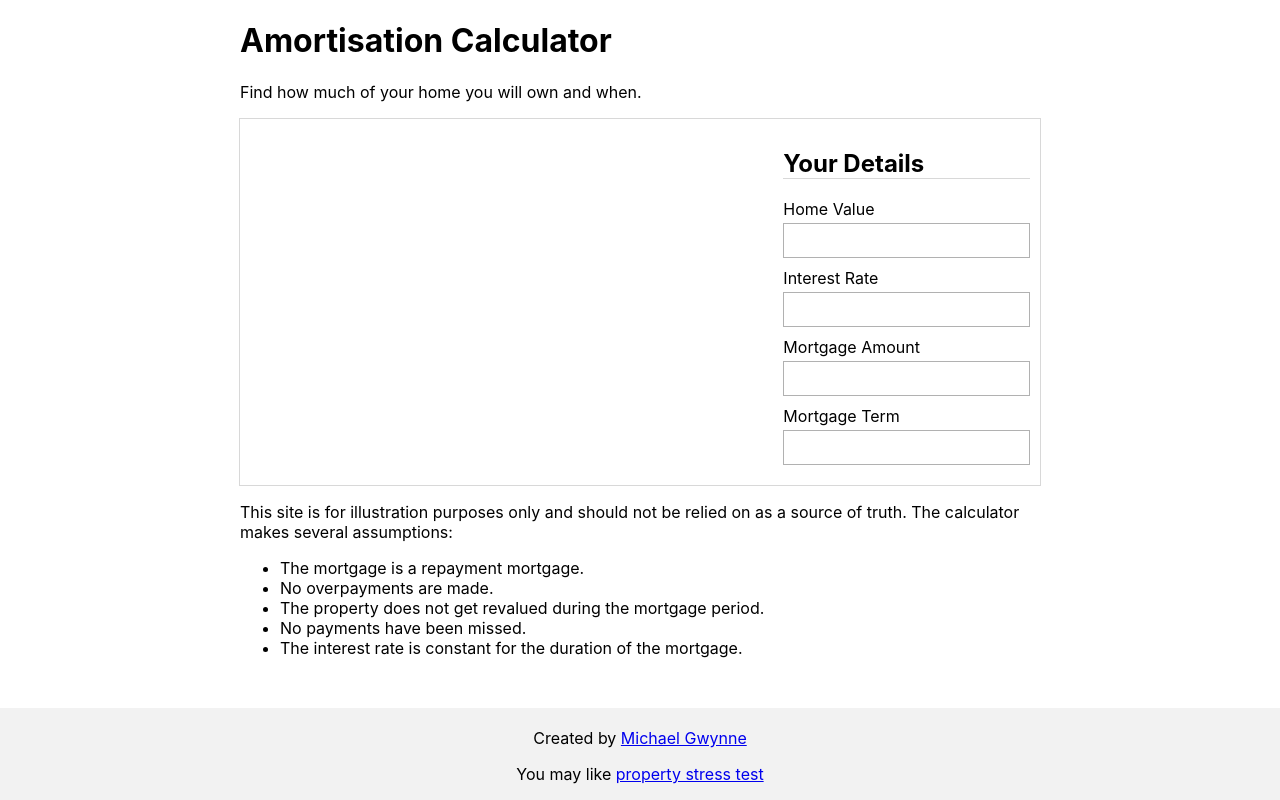
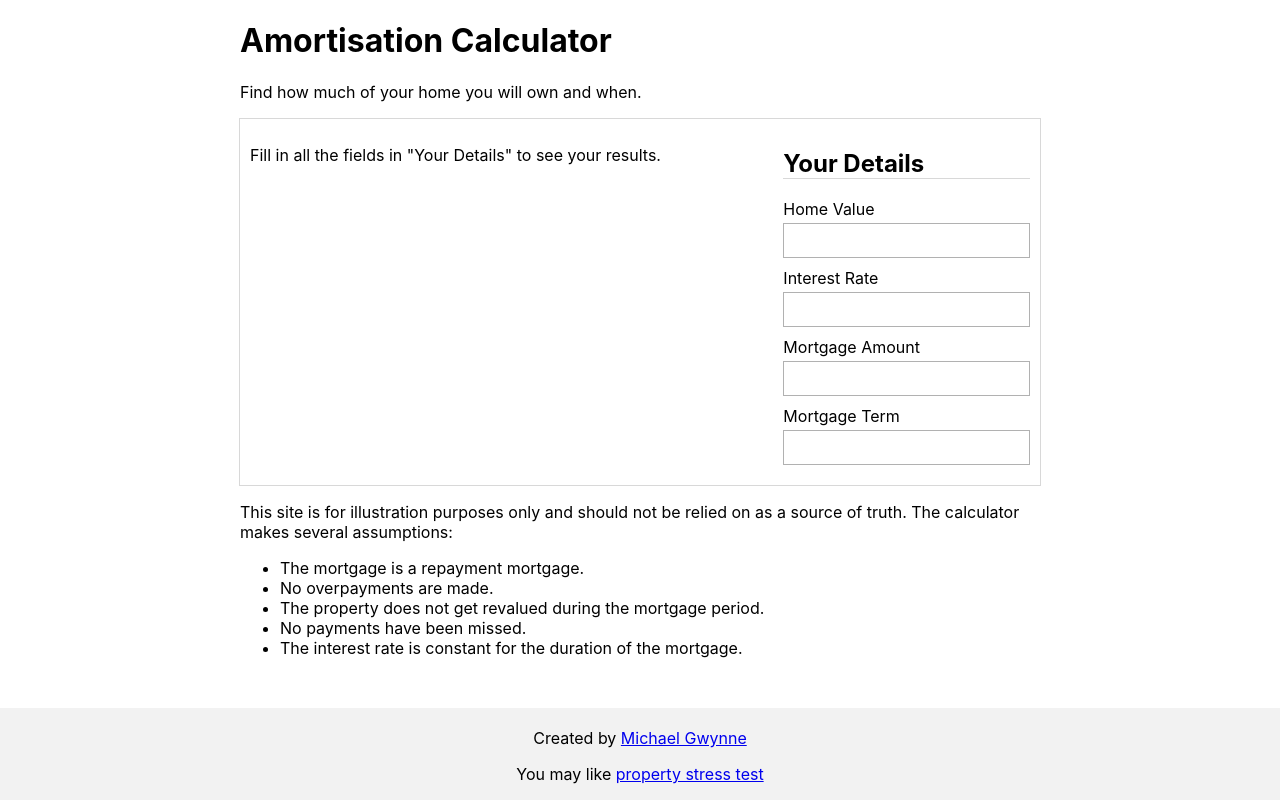
Before and after one commit to votemike/amortisation-calculator, a React (Create React App) app: page / in a window 1280 px wide. Built offline with nearby package versions, Linux system fonts and the light colour scheme.

Commit message:
Finished

```diff
--- a/src/App.js
+++ b/src/App.js
@@ -3,7 +3,6 @@ import Calculator from './Calculator';
 import './App.scss';
 
 function App() {
-  //@TODO move all the static text in to public/index.html
   return (
     <>
       <div className="main">
--- a/src/Calculator.js
+++ b/src/Calculator.js
@@ -22,9 +22,9 @@ class Calculator extends React.Component {
   }
 
   getPaymentRows() {
-    const payment = mortgageJs.calculatePayment(this.state.value, this.state.value-this.state.mortgage, this.state.rate/100, this.state.term);
+    const payment = mortgageJs.calculatePayment(this.state.value, this.state.value - this.state.mortgage, this.state.rate / 100, this.state.term);
     const rows = [];
-    for (let i = 11; i < payment.paymentSchedule.length; i=i+12) {
+    for (let i = 11; i < payment.paymentSchedule.length; i = i + 12) {
       rows.push(payment.paymentSchedule[i]);
     }
 
@@ -37,12 +37,12 @@ class Calculator extends React.Component {
     for (const [index, value] of rows.entries()) {
       newRows.push(
         <tr key={index}>
-          <td>{index+1}</td>
+          <td>{index + 1}</td>
           <td className="numeric">{value.balance.toFixed(2)}</td>
-          <td className="numeric">{(this.state.value-value.balance).toFixed(2)}</td>
+          <td className="numeric">{(this.state.value - value.balance).toFixed(2)}</td>
           <td className="numeric">{value.totalInterest.toFixed(2)}</td>
           <td className="numeric">{value.totalPayments.toFixed(2)}</td>
-          <td className="numeric">{(100*(this.state.value-value.balance)/this.state.value).toFixed(2)}</td>
+          <td className="numeric">{(100 * (this.state.value - value.balance) / this.state.value).toFixed(2)}</td>
         </tr>
       );
     }
@@ -50,34 +50,35 @@ class Calculator extends React.Component {
     return newRows;
   }
 
-  renderTableBody() {
-    if (this.state.value && this.state.rate && this.state.mortgage && this.state.term) {
+  renderResults() {
+    if (!this.state.value || !this.state.rate || !this.state.mortgage || !this.state.term) {
+      return <p>Fill in all the fields in "Your Details" to see your results.</p>
+    }
+
     return (
+      <table>
+        <thead>
+        <tr>
+          <th>Year</th>
+          <th>Mortgage remaining</th>
+          <th>Value Owned</th>
+          <th>Interest Paid To Date</th>
+          <th>Total Paid</th>
+          <th>% Owned</th>
+        </tr>
+        </thead>
         <tbody>
         {this.renderRows()}
         </tbody>
+      </table>
     );
-    }
   }
 
   render() {
     return (
-      <>
       <div className="calculator">
         <div className="results">
-            {/*<table>*/}
-            {/*  <thead>*/}
-            {/*  <tr>*/}
-            {/*    <th>Year</th>*/}
-            {/*    <th>Mortgage remaining</th>*/}
-            {/*    <th>Value Owned</th>*/}
-            {/*    <th>Interest Paid To Date</th>*/}
-            {/*    <th>Total Paid</th>*/}
-            {/*    <th>% Owned</th>*/}
-            {/*  </tr>*/}
-            {/*  </thead>*/}
-            {/*  {this.renderTableBody()}*/}
-            {/*</table>*/}
+          {this.renderResults()}
         </div>
         <div className="details">
           <h2>Your Details</h2>
@@ -99,7 +100,6 @@ class Calculator extends React.Component {
           </div>
         </div>
       </div>
-      </>
     );
   }
 }
--- a/src/Calculator.scss
+++ b/src/Calculator.scss
@@ -1,22 +1,20 @@
 $mainColour: #D8D8D8;
 
 .calculator {
-  display: flex;
   align-items: stretch;
   border: 1px solid $mainColour;
+  display: flex;
   margin: 0 auto;
   max-width: 800px;
 
   .results,
   .details {
-    //Do I even need this?
+    box-sizing: border-box;
     display: inline-block;
-    box-sizing: border-box;
   }
 
   .results {
     padding: 10px;
-    //background: red;
     width: calc(100% / 3 * 2);
 
 
@@ -37,8 +35,8 @@ $mainColour: #D8D8D8;
         }
 
         &.numeric {
+          font-variant-numeric: tabular-nums;
           text-align: right;
-          font-variant-numeric: tabular-nums;
         }
       }
 
@@ -57,7 +55,6 @@ $mainColour: #D8D8D8;
 
   .details {
     padding: 10px;
-    //background: orange;
     width: calc(100% / 3);
 
     > div {
@@ -70,13 +67,12 @@ $mainColour: #D8D8D8;
       }
 
       input {
-        width: 100%;
-        box-sizing: border-box;
         border: none;
         box-shadow: inset 0 0 0 1px #B1B1B1;
+        box-sizing: border-box;
         padding: 10px 15px;
+        width: 100%;
       }
-
     }
   }
 }
@@ -86,6 +82,7 @@ $mainColour: #D8D8D8;
     flex-flow: column;
 
     .details {
+      border-bottom: 1px solid $mainColour;
       order: 1;
       width: 100%;
     }
@@ -93,6 +90,10 @@ $mainColour: #D8D8D8;
     .results {
       order: 2;
       width: 100%;
+
+      table {
+        font-size: 0.375rem;
+      }
     }
   }
 }
```
Lines whose indentation alone changed are shown as unchanged.
